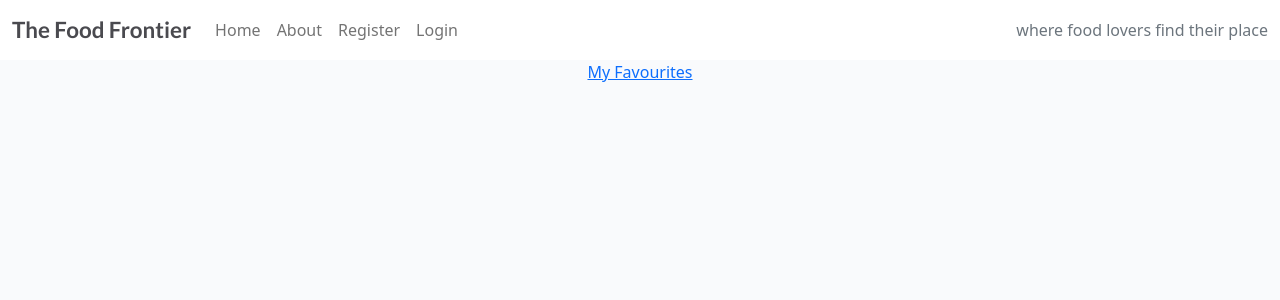
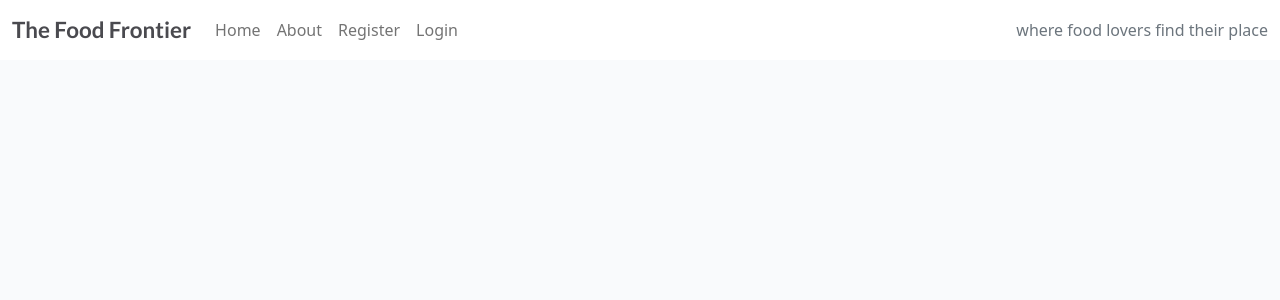
Before and after one commit to Alexiou981/the-food-frontier, a Django app: template recipes/templates/recipes/my_recipes.html in a window 1280 px wide. Shown: the top 300 px of the page. Run offline with Django 3.2, Linux system fonts and the light colour scheme; the template is opened without the code that fills it, so the values that code supplies are empty; some libraries are stand-ins or nearby versions.

Commit message:
remove my favourites tab from recipes templates

```diff
--- a/recipes/templates/recipes/filtered_cuisines.html
+++ b/recipes/templates/recipes/filtered_cuisines.html
@@ -5,7 +5,6 @@
 <!-- filtered_cuisines.html content starts here -->
  <nav class="users_recipes">
     <a href="{% url 'my_recipes' %}" class="btn btn-secondary" type="button"">My Recipes</a>
-    <a href="#">My Favourites</a>
     <div class="dropdown">
         <button class="btn btn-secondary dropdown-toggle" type="button" id="dropdownMenuButton1" data-bs-toggle="dropdown" aria-expanded="false">
           Filter by Cuisine
--- a/recipes/templates/recipes/my_recipes.html
+++ b/recipes/templates/recipes/my_recipes.html
@@ -3,9 +3,6 @@
 {% block content %}
 
 <!-- my_recipes.html content starts here -->
- <nav class="users_recipes">
-    <a href="#">My Favourites</a>
-</nav>
 <div class="container-fluid">
     <div class="row">
         <!-- Blog Entries Column -->
--- a/recipes/templates/recipes/recipes.html
+++ b/recipes/templates/recipes/recipes.html
@@ -7,7 +7,6 @@
 
  <nav class="users_recipes">
     <a href="{% url 'my_recipes' %}" class="btn btn-secondary" type="button"">My Recipes</a>
-    <a href="#">My Favourites</a>
     <div class="dropdown">
         <button class="btn btn-secondary dropdown-toggle" type="button" id="dropdownMenuButton1" data-bs-toggle="dropdown" aria-expanded="false">
           Filter by Cuisine
```
